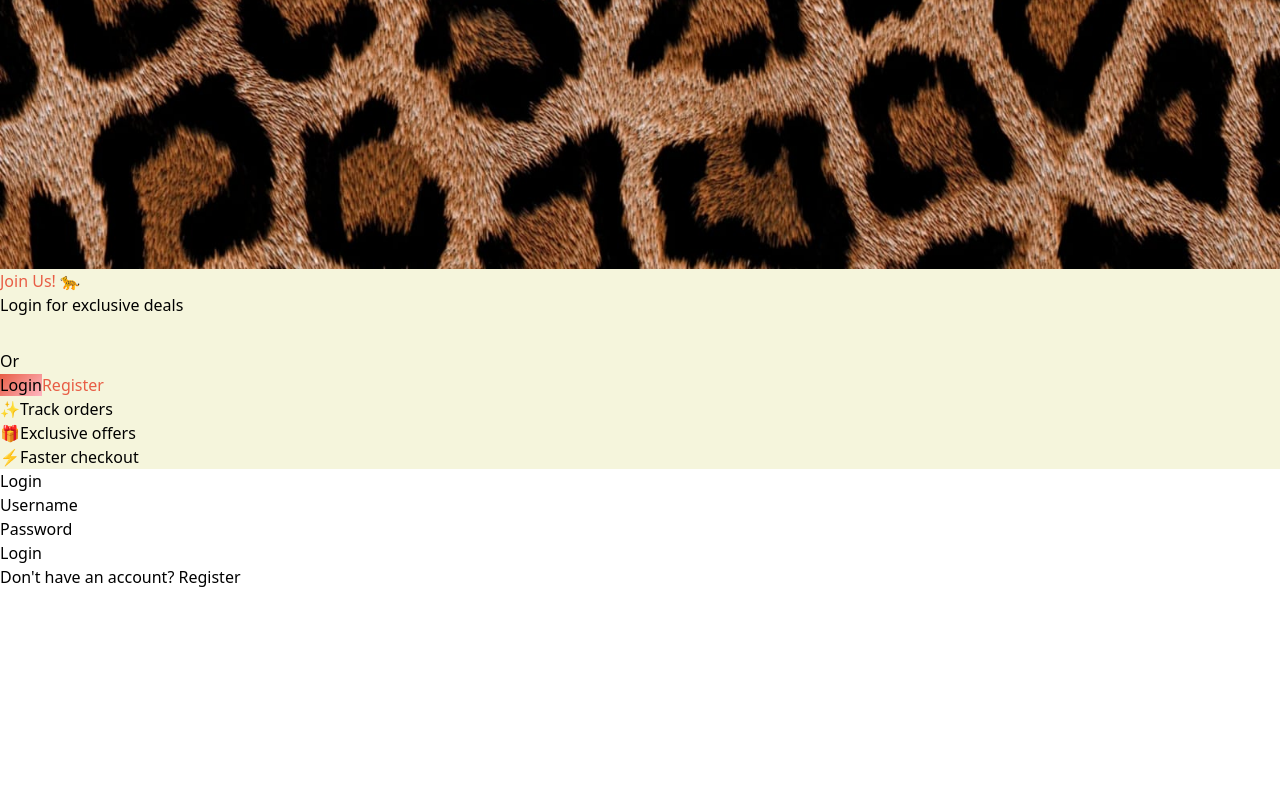
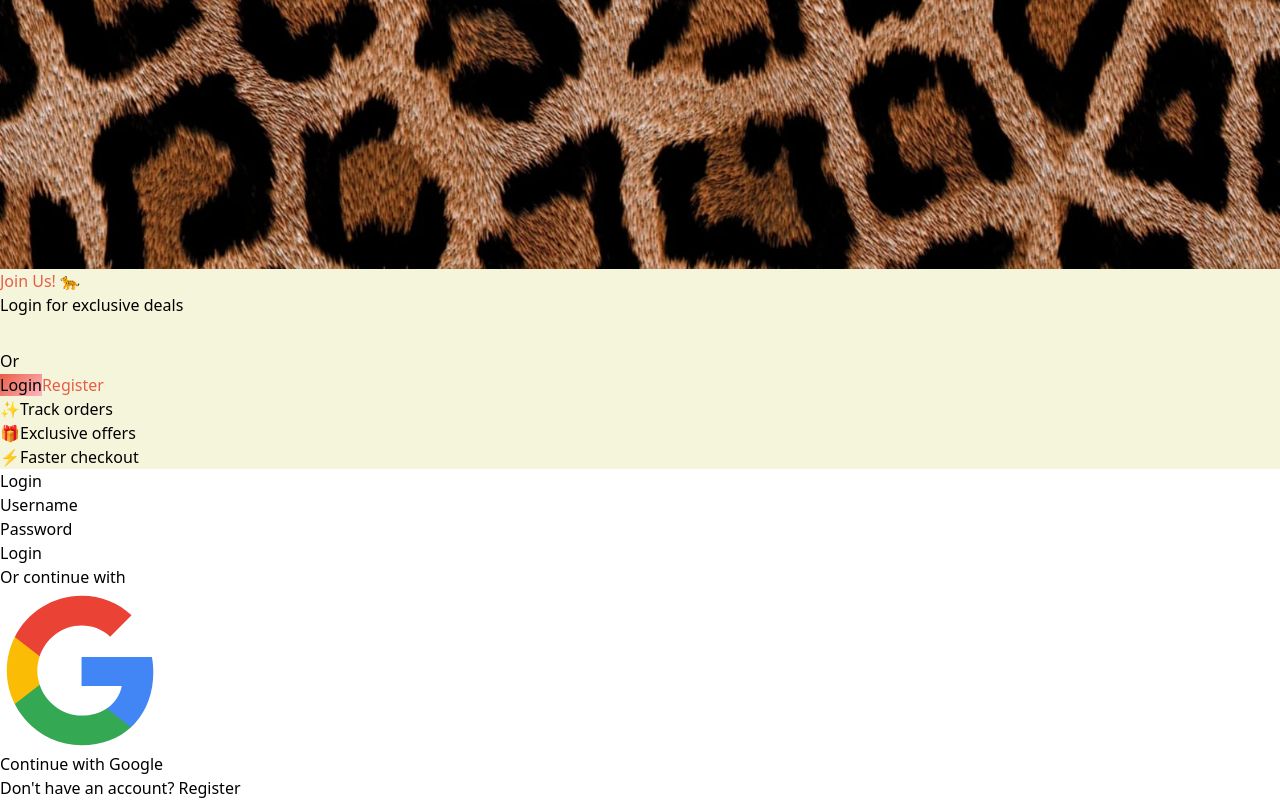
Before and after one commit to JayKadi/ecommerce-project, a React app in the folder frontend/: page /login in a window 1280 px wide. Shown: the part 7915-8715 px from the top of the page. Before the commit the page ends 8504 px from the top, so only its background shows below. Built offline with nearby package versions, Linux system fonts and the light colour scheme; no server answers; the HTML template or start-up script is replaced by a standard one.

Commit message:
Adds google button to login.jsx

```diff
--- a/frontend/src/components/Login.jsx
+++ b/frontend/src/components/Login.jsx
@@ -30,6 +30,17 @@ function Login() {
     }
 
     setLoading(false);
+  };
+
+  const handleGoogleLogin = () => {
+    // Get API base URL from environment
+    const API_BASE = import.meta.env.VITE_API_URL || 'http://127.0.0.1:8000';
+
+    // Store the redirect path so we can return after login
+    sessionStorage.setItem('redirect_after_login', from);
+
+    // Redirect to Django's Google OAuth endpoint
+    window.location.href = `${API_BASE}/accounts/google/login/`;
   };
 
   return (
@@ -84,6 +95,31 @@ function Login() {
           </button>
         </form>
 
+        {/* Divider */}
+        <div className="relative my-6">
+          <div className="absolute inset-0 flex items-center">
+            <div className="w-full border-t border-gray-300"></div>
+          </div>
+          <div className="relative flex justify-center text-sm">
+            <span className="px-2 bg-white text-gray-500">Or continue with</span>
+          </div>
+        </div>
+
+        {/* Google Login Button */}
+        <button
+          type="button"
+          onClick={handleGoogleLogin}
+          className="w-full flex items-center justify-center gap-3 bg-white border-2 border-gray-300 text-gray-700 py-2 rounded-lg hover:bg-gray-50 transition-colors font-semibold"
+        >
+          <svg className="w-5 h-5" viewBox="0 0 24 24">
+            <path fill="#4285F4" d="M22.56 12.25c0-.78-.07-1.53-.2-2.25H12v4.26h5.92c-.26 1.37-1.04 2.53-2.21 3.31v2.77h3.57c2.08-1.92 3.28-4.74 3.28-8.09z"/>
+            <path fill="#34A853" d="M12 23c2.97 0 5.46-.98 7.28-2.66l-3.57-2.77c-.98.66-2.23 1.06-3.71 1.06-2.86 0-5.29-1.93-6.16-4.53H2.18v2.84C3.99 20.53 7.7 23 12 23z"/>
+            <path fill="#FBBC05" d="M5.84 14.09c-.22-.66-.35-1.36-.35-2.09s.13-1.43.35-2.09V7.07H2.18C1.43 8.55 1 10.22 1 12s.43 3.45 1.18 4.93l2.85-2.22.81-.62z"/>
+            <path fill="#EA4335" d="M12 5.38c1.62 0 3.06.56 4.21 1.64l3.15-3.15C17.45 2.09 14.97 1 12 1 7.7 1 3.99 3.47 2.18 7.07l3.66 2.84c.87-2.6 3.3-4.53 6.16-4.53z"/>
+          </svg>
+          Continue with Google
+        </button>
+
         <p className="text-center mt-4 text-gray-600">
           Don't have an account?{' '}
           <Link
```
